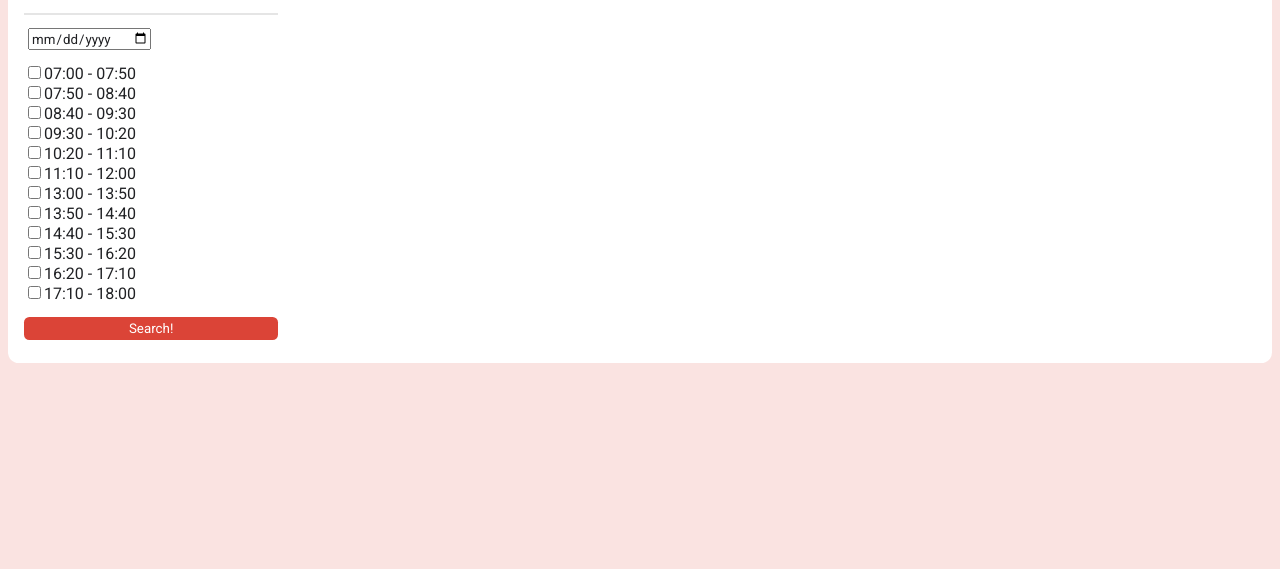
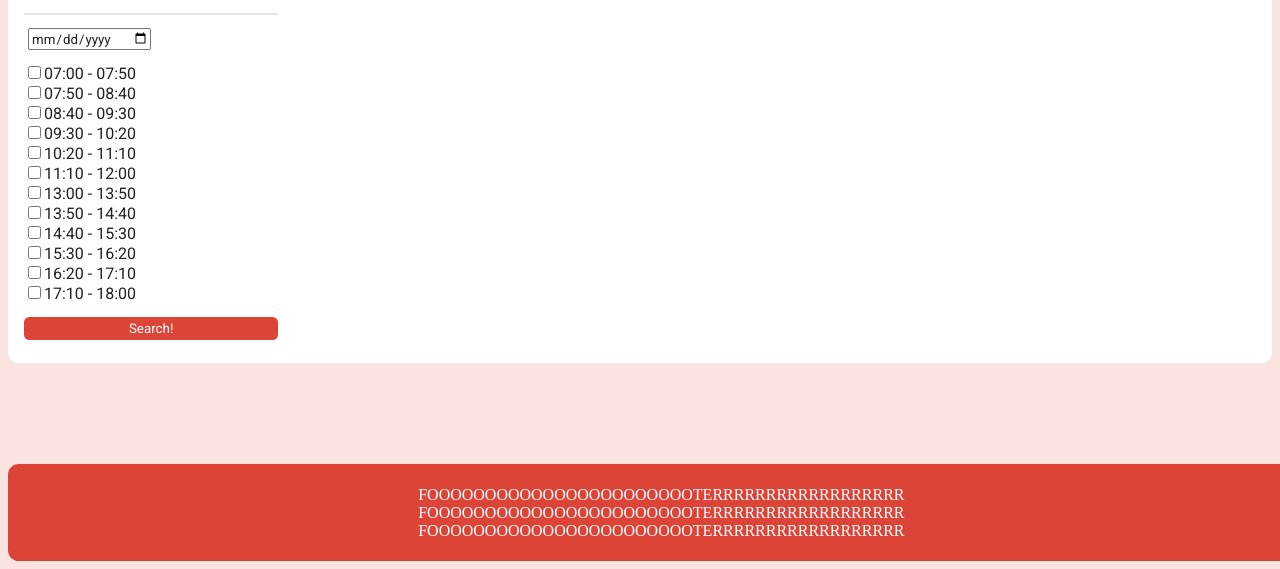
Before and after one commit to AyamKiwi/Classy, a plain HTML site: page index.html in a window 1280 px wide. Shown: the part 231-800 px from the top of the page. Drawn offline with Linux system fonts and the light colour scheme.

Commit message:
Adding a footer (placeholder)

```diff
--- a/index.html
+++ b/index.html
@@ -38,6 +38,12 @@
         </div>
     </div>
 
+    <div id="footer" class="fixed-footer">
+        FOOOOOOOOOOOOOOOOOOOOOOOTERRRRRRRRRRRRRRRRRR <br>
+        FOOOOOOOOOOOOOOOOOOOOOOOTERRRRRRRRRRRRRRRRRR <br>
+        FOOOOOOOOOOOOOOOOOOOOOOOTERRRRRRRRRRRRRRRRRR <br>
+    </div>
+
     <script src="papaparse.min.js"></script>
     <script src="init.js"></script>
     <script src="index.js"></script>
--- a/index.js
+++ b/index.js
@@ -46,6 +46,7 @@ function search_classy(results) {
     if(gform.style.display === 'none') {gform.style.display = 'block'}
     document.getElementById('search-btn').setAttribute('style','opacity: 1');
     document.getElementById('search-btn').innerHTML = 'Search!';
+    document.getElementById('footer').classList.remove('fixed-footer')
 }
 
 function to_bool(string) {
--- a/styles.css
+++ b/styles.css
@@ -87,3 +87,20 @@ body {
     display: flex;
     width: calc(100%-16px);
 }
+
+#footer {
+    background-color: #db4437;
+    color: white;
+    text-align: center;
+    margin-top: 16px;
+    padding: 16pt;
+    border-radius: 8pt;
+  }
+
+.fixed-footer {
+    position: fixed;
+    left: 0;
+    bottom: 0;
+    width: calc(100% - 16px);
+    margin: 8px;
+}
```
